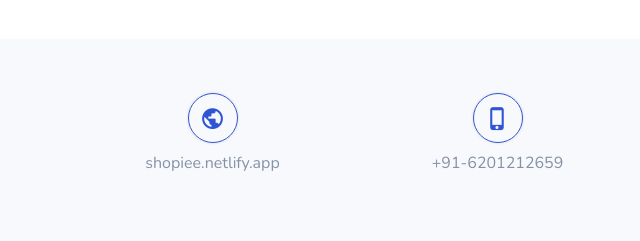
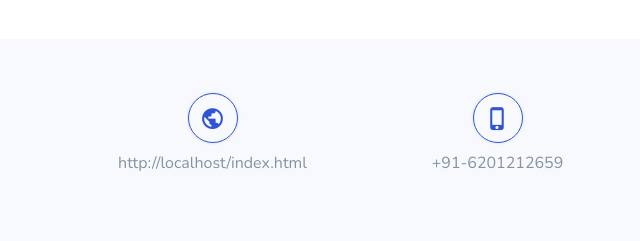
Before and after one commit to adityapandey1111/Shopiee-Company-Website, a plain HTML site: page index.html in a window 1280 px wide. Shown: the part 2515-2756 px from the top of the page, 0-640 px from the left. Drawn offline with nearby package versions, Linux system fonts and the light colour scheme.

Commit message:
Add files via upload

```diff
--- a/index.html
+++ b/index.html
@@ -188,7 +188,7 @@
                                 </div>
                             </div>
                             <div class="contact-details">
-                                <p class="mb-0 mt-2 text-muted">shopiee.netlify.app</p>
+                                <p class="mb-0 mt-2 text-muted" id="url"></p>
                             </div>
                         </div>
                     </div>
@@ -303,5 +303,11 @@
         <script src="js/navbar.js"></script>
         <script src="js/scroll.js"></script>
 
+        <script>
+            let url = window.document.URL;
+            // console.log(url);
+            document.getElementById("url").textContent = url;
+        </script>
+
     </body>
 </html>
```
